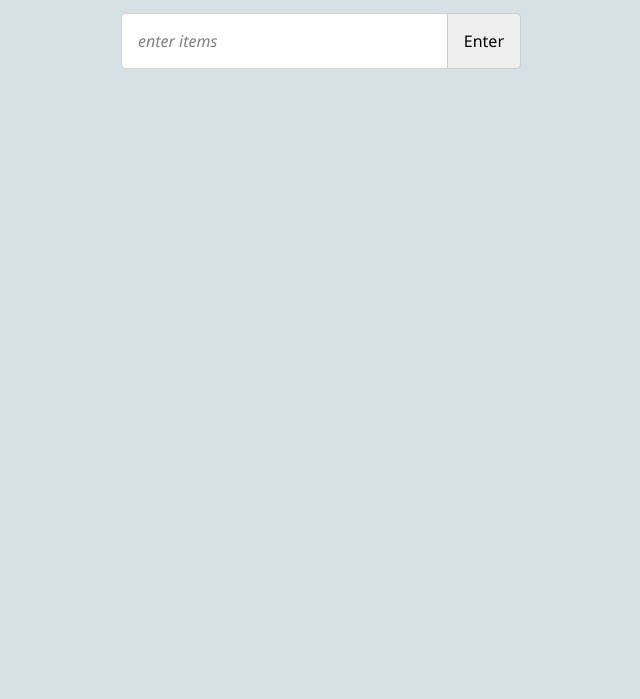
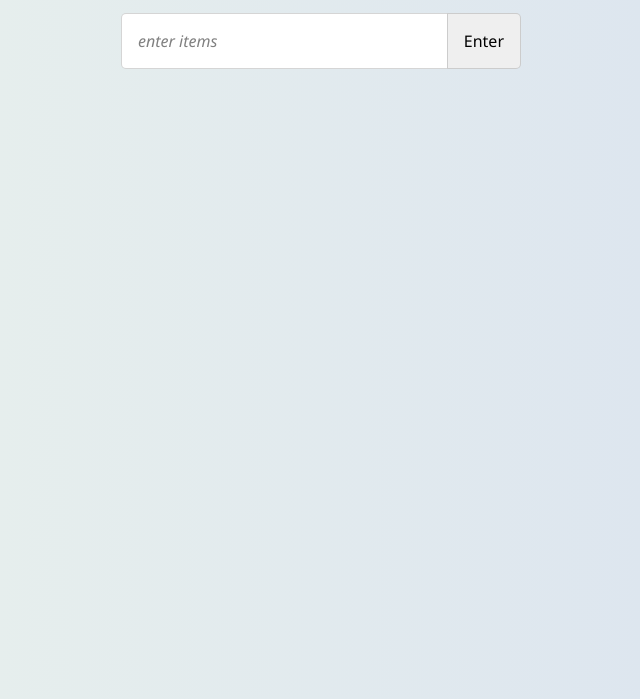
Before and after one commit to Headgie/another-epic-shoping-list, a plain HTML site: page index.html in a window 1280 px wide. Shown: the part 101-800 px from the top of the page, without its empty margins (319-959 px from the left). Drawn offline with Linux system fonts and the light colour scheme.

Commit message:
gradient

```diff
--- a/style.css
+++ b/style.css
@@ -8,8 +8,8 @@ html {
   margin: 0;
   background-repeat: no-repeat;
   background-size: cover;
-  background: rgb(215, 224, 228);
-  /* background: linear-gradient(0deg, rgba(231,231,232,1) 0%, rgba(221,221,236,1) 35%, rgba(206,241,247,1) 100%); */
+  /* background: rgb(215, 224, 228); */
+  background: linear-gradient(to right, rgb(234, 242, 236), rgb(217, 226, 240));
 }
 
 body {
```
